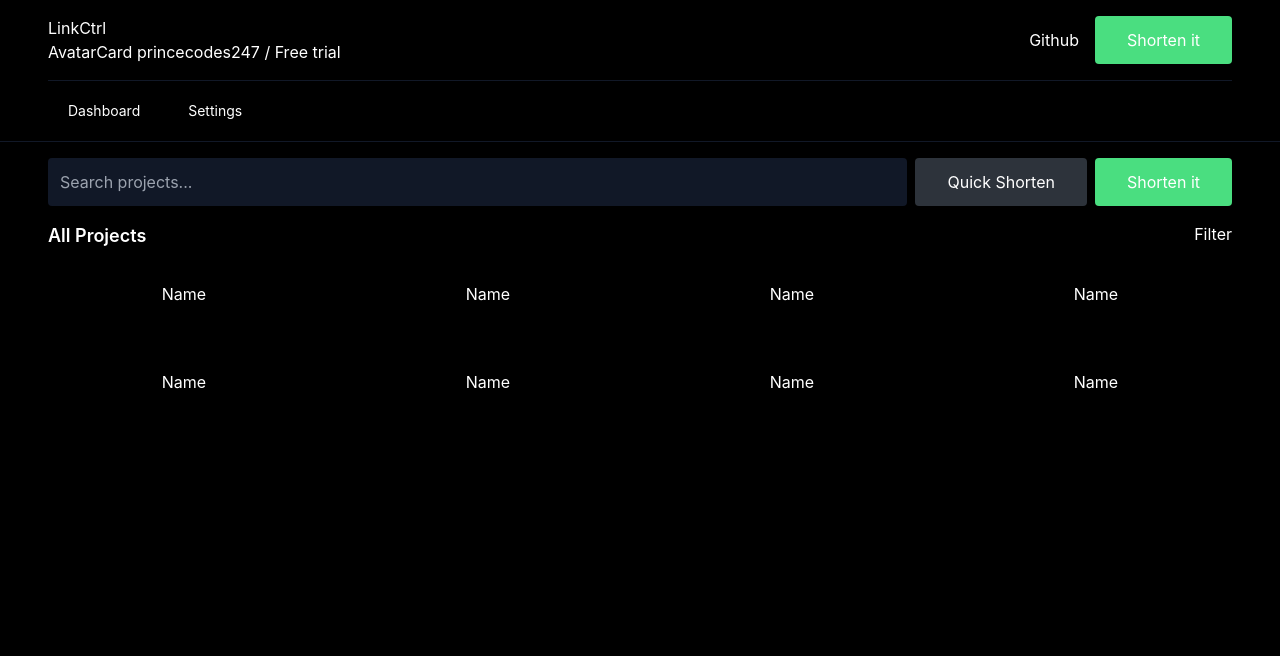
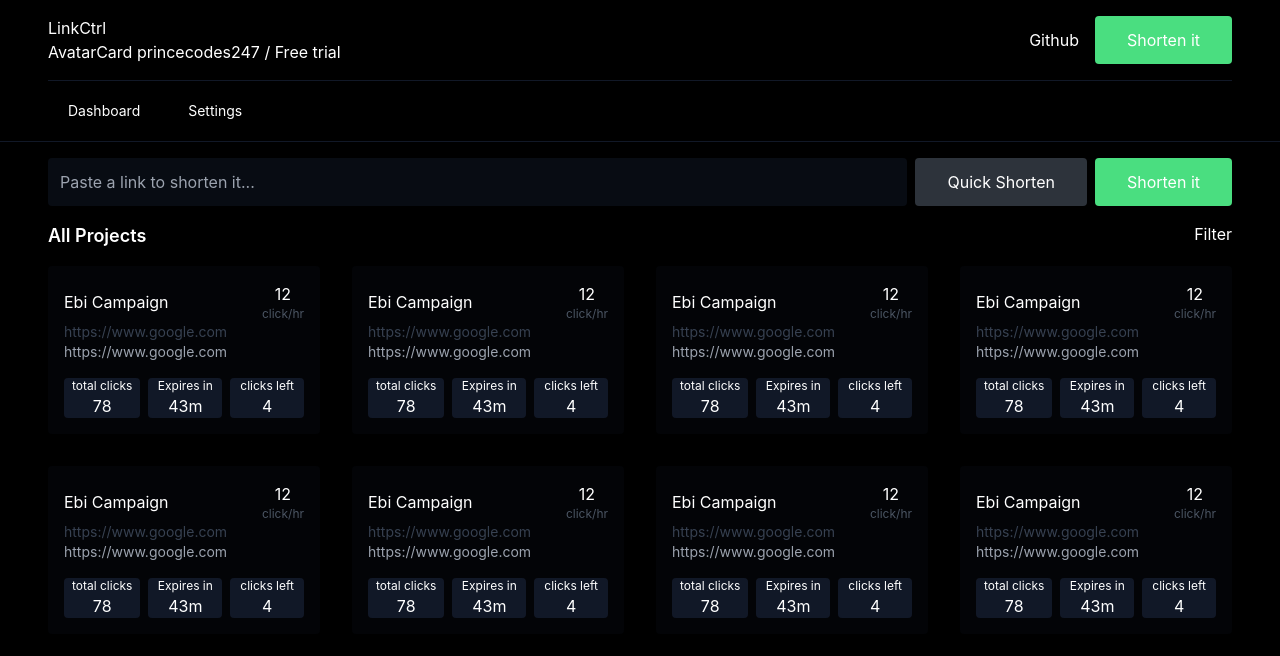
Before and after one commit to princecodes247/LinkCtrl--frontend, a React (Vite) app: page /dashboard in a window 1280 px wide. Shown: the top 656 px of the page. Built offline with nearby package versions, Linux system fonts and the light colour scheme.

Commit message:
Update Project Card

```diff
--- a/src/components/ui/ProjectCard/index.jsx
+++ b/src/components/ui/ProjectCard/index.jsx
@@ -2,12 +2,39 @@
 import React from 'react';
 import PropTypes from 'prop-types';
 import { Link } from 'react-router-dom';
+// import LinkIcon from '../../../assets/LinkIcon1.svg';
 
 function ProjectCard({ projectID }) {
   return (
     <Link to={`/project/${projectID}`}>
-      <div className="p-4 flex justify-center">
-        <p>Name</p>
+      <div className="bg-gray-900 bg-opacity-20 hover:bg-opacity-40 p-4 flex flex-col justify-center rounded transition duration-100">
+        <div className="flex items-center justify-between">
+          <h3>Ebi Campaign</h3>
+          <div className="flex flex-col items-center">
+            <h4>12</h4>
+            <p className="text-xs text-gray-600">click/hr</p>
+          </div>
+        </div>
+        <div className="text-sm">
+          <p className="text-gray-700">https://www.google.com</p>
+          {/* <LinkIcon /> */}
+          <p className="text-gray-400">https://www.google.com</p>
+        </div>
+        {/* <div className="my-4">Lorem ipsum dolor sit amet.</div> */}
+        <div className="flex whitespace-nowrap gap-2 mt-4 justify-between text-sm">
+          <div className="flex-1 text-center bg-gray-900 rounded px-2">
+            <p className="text-xs">total clicks</p>
+            <p className="text-base">78</p>
+          </div>
+          <div className="flex-1 text-center bg-gray-900 rounded px-2">
+            <p className="text-xs">Expires in</p>
+            <p className="text-base">43m</p>
+          </div>
+          <div className="flex-1 text-center bg-gray-900 rounded px-2">
+            <p className="text-xs">clicks left</p>
+            <p className="text-base">4</p>
+          </div>
+        </div>
       </div>
     </Link>
   );
--- a/src/pages/users/dashboard.jsx
+++ b/src/pages/users/dashboard.jsx
@@ -12,16 +12,18 @@ function Dashboard() {
   return (
     <DashboardLayout>
       <div className="w-full flex items-center justify-center">
-        <div className="flex w-full gap-2 mx-12">
+        <div className="flex w-full flex-col md:flex-row gap-2 mx-12">
           <input
-            className="p-3 gap-4 rounded flex-1 bg-gray-900"
+            className="p-3 rounded flex-1 bg-opacity-50 bg-gray-900"
             type="text"
-            placeholder="Search projects..."
+            placeholder="Paste a link to shorten it..."
           />
-          <Button variant="secondary" onClick={() => {}}>
-            Quick Shorten
-          </Button>
-          <Button onClick={() => setIsModalOpen(true)}>Shorten it</Button>
+          <div className="flex gap-2  justify-end">
+            <Button variant="secondary" onClick={() => {}}>
+              Quick Shorten
+            </Button>
+            <Button onClick={() => setIsModalOpen(true)}>Shorten it</Button>
+          </div>
           {/* <Modal isOpen={isModalOpen} setIsOpen={setIsModalOpen} /> */}
           <ConfigureLinkModal
             isOpen={isModalOpen}
@@ -41,7 +43,7 @@ function Dashboard() {
           <p>No projects found</p>
           <Button>Create new project</Button>
         </div> */}
-        <div className="flex flex-col gap-8 sm:grid sm:grid-cols-2 md:grid-cols-3 lg:grid-cols-4 mx-8 px-4">
+        <div className="flex flex-col gap-8 sm:grid sm:grid-cols-2 lg:grid-cols-3 xl:grid-cols-4 mx-8 px-4">
           {[1, 2, 3, 4, 4, 4, 4, 4].map((projectID) => (
             <ProjectCard projectID={projectID} />
           ))}
```
Also changed, not shown: src/assets/LinkIcon1.svg (added).
